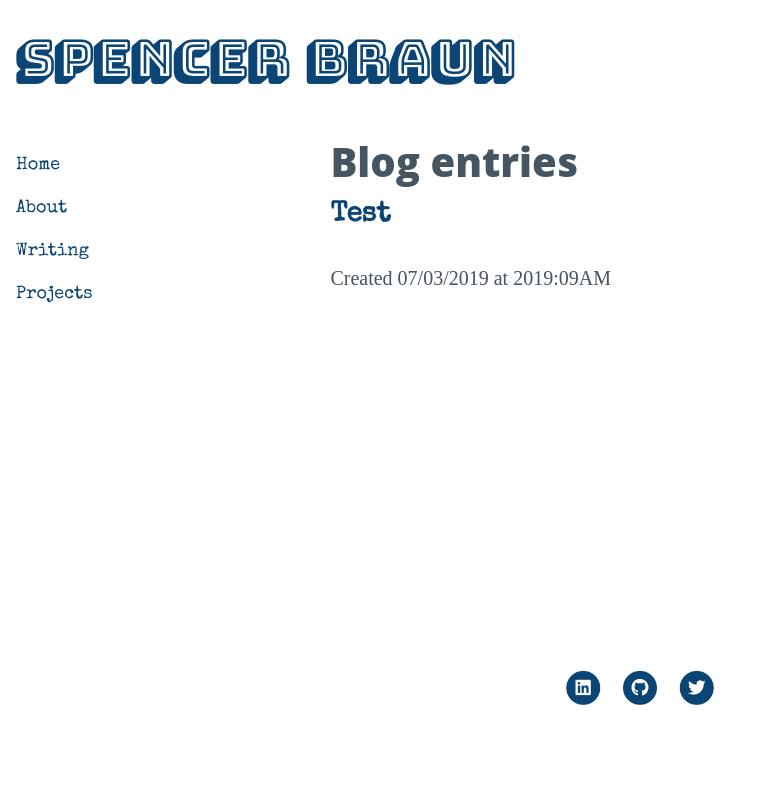
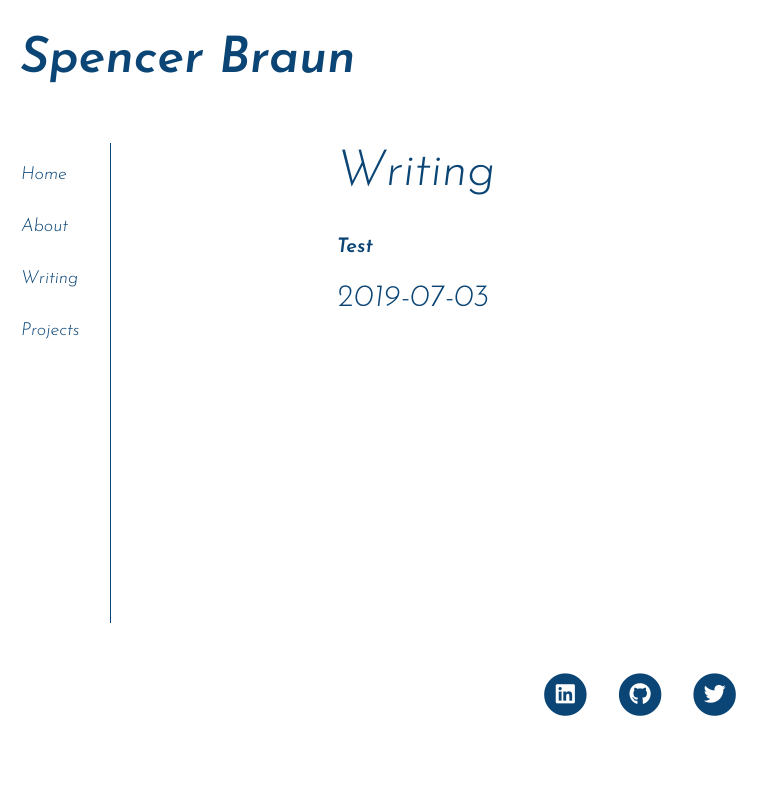
Before and after one commit to spencerbraun/personal_flask, a Flask app: page /writing in a window 1280 px wide. Shown: the top 785 px of the page, without its empty margins (0-783 px from the left). Run offline with Flask 2, Linux system fonts and the light colour scheme; data comes from the database, SQL or seed files in the repository; both versions use the stored data as it was after the commit; some libraries are stand-ins or nearby versions.

Commit message:
commit test post, change styling

```diff
--- a/app.py
+++ b/app.py
@@ -152,7 +152,7 @@ def login_required(fn):
     return inner
 
 
-@app.route("/login/", methods=["GET", "POST"])
+@app.route("/login", methods=["GET", "POST"])
 def login():
     next_url = request.args.get("next") or request.form.get("next")
     if request.method == "POST" and request.form.get("password"):
@@ -169,7 +169,7 @@ def login():
     return render_template("login.html", next_url=next_url)
 
 
-@app.route("/logout/", methods=["GET", "POST"])
+@app.route("/logout", methods=["GET", "POST"])
 def logout():
     if request.method == "POST":
         session.clear()
@@ -240,20 +240,20 @@ def _create_or_edit(entry, template):
     return render_template(template, entry=entry)
 
 
-@app.route("/create/", methods=["GET", "POST"])
+@app.route("/create", methods=["GET", "POST"])
 @login_required
 def create():
     return _create_or_edit(Entry(title="", content=""), "create.html")
 
 
-@app.route("/drafts/")
+@app.route("/drafts")
 @login_required
 def drafts():
     query = Entry.drafts().order_by(Entry.timestamp.desc())
     return object_list("index.html", query, check_bounds=False)
 
 
-@app.route("/<slug>/")
+@app.route("/<slug>")
 def detail(slug):
     if session.get("logged_in"):
         query = Entry.select()
@@ -263,7 +263,7 @@ def detail(slug):
     return render_template("detail.html", entry=entry)
 
 
-@app.route("/<slug>/edit/", methods=["GET", "POST"])
+@app.route("/<slug>/edit", methods=["GET", "POST"])
 @login_required
 def edit(slug):
     entry = get_object_or_404(Entry, Entry.slug == slug)
--- a/static/css/clean-blog.css
+++ b/static/css/clean-blog.css
@@ -4,26 +4,63 @@
  * Licensed under MIT (https://github.com/BlackrockDigital/startbootstrap-clean-blog/blob/master/LICENSE)
  */
 
+html {
+  font-size: 25px;
+  color: #0B4575;
+  font-family: 'Josefin Sans', sans-serif;
+}
+
 body {
-  font-size: 20px;
-  color: #455561;
-  font-family: 'Lora', 'Times New Roman', serif;
-}
+    font-size: 25px;
+    color: #0B4575;
+    font-family: 'Josefin Sans', sans-serif;
+    padding: 0 5px 5px 5px;
+},
 
 p {
   line-height: 1.5;
-  margin: 30px 0;
+  margin: 0px 0;
+  font-size: 15px;
+  color: light-grey;
+  font-family: 'Open Sans', 'Helvetica Neue', Helvetica, Arial, sans-serif;
+  font-weight: 300;
+  margin: 0px 0;
 }
 
 p a {
   text-decoration: underline;
 }
 
-h1,
-h2,
+.bigname {
+  color: #0B4575;
+  font-weight:600;
+  font-family: 'Josefin Sans', sans-serif;
+  font-size: 100px;
+},
+
+h1 {
+  margin: 0;
+  padding: 20px 0;
+  color: black;
+},
+
+
+h2 {
+  font-size: 25px;
+  color: #0B4575;
+  font-family: 'Josefin Sans', sans-serif;
+  font-weight:600;
+  margin: 15px 0;
+},
 h3,
 h4,
-h5,
+h5 {
+  font-size: 15px;
+  color: #0B4575;
+  font-family: 'Josefin Sans', sans-serif;
+  font-weight:300;
+  margin-bottom: 25px 0;
+},
 h6 {
   font-weight: 800;
   font-family: 'Open Sans', 'Helvetica Neue', Helvetica, Arial, sans-serif;
@@ -31,10 +68,18 @@ h6 {
 
 a {
   color: #0B4575;
-  font-family: 'Special Elite', cursive;
+  font-family: 'Josefin Sans', sans-serif;
   -webkit-transition: all 0.2s;
   transition: all 0.2s;
 }
+
+a.post_title {
+  font-size: 20px;
+  color: #0B4575;
+  font-family: 'Josefin Sans', sans-serif;
+  font-weight:600;
+  margin: 0px 0;
+},
 
 a:focus, a:hover {
   color: #64A6Bd;
@@ -214,8 +259,8 @@ header.masthead .page-heading h1,
 header.masthead .site-heading h1 {
   font-size: 15px;
   margin-top: 0;
-  /* font-family: 'Monoton', cursive; */
-  font-family: 'Bungee Shade', cursive;
+  font-family: 'Josefin Sans', sans-serif;
+  /* font-family: 'Bungee Shade', cursive; */
 }
 
 header.masthead .page-heading .subheading,
@@ -293,7 +338,7 @@ header.masthead .post-heading .meta a {
 }
 
 .post-preview > .post-meta {
-  font-size: 18px;
+  font-size: 10px;
   font-style: italic;
   margin-top: 0;
   color: #868e96;
@@ -427,10 +472,10 @@ footer .copyright {
   -o-transition: margin .25s ease-out;
   transition: margin .25s ease-out;
   background: #ffffff;
-  padding: 6px 8px 6px 16px;
+  padding: 6px 30px 6px 16px;
   font-size: 18px;
+  border-right: 1px solid #0B4575;
   }
-}
 
 #sidebar-wrapper .sidebar-heading {
   padding: 0.875rem 1.25rem;
@@ -463,27 +508,3 @@ footer .copyright {
     margin-left: -15rem;
   }
 }
-
-
-.sidenav {
-  width: 130px;
-  position: fixed;
-  z-index: 1;
-  top: 20px;
-  left: 10px;
-  background: #eee;
-  overflow-x: hidden;
-  padding: 8px 0;
-}
-
-.sidenav a {
-  padding: 6px 8px 6px 16px;
-  text-decoration: none;
-  font-size: 25px;
-  color: #2196F3;
-  display: block;
-}
-
-.sidenav a:hover {
-  color: #064579;
-}
--- a/templates/about.html
+++ b/templates/about.html
@@ -1,4 +1,6 @@
 {% extends "base.html" %}
 
+{% block content_title %}About{% endblock %}
 {% block content %}
+<div>content</div>
 {% endblock %}
--- a/templates/base.html
+++ b/templates/base.html
@@ -8,17 +8,20 @@
   <meta name="description" content="">
   <meta name="author" content="">
 
-  <title>spencer braun</title>
+  <title>Spencer Braun</title>
 
   <!-- Bootstrap core CSS -->
   <link href="static/vendor/bootstrap/css/bootstrap.min.css" rel="stylesheet">
 
   <!-- Custom fonts for this template -->
   <link href="static/vendor/fontawesome-free/css/all.min.css" rel="stylesheet" type="text/css">
-  <link href="https://fonts.googleapis.com/css?family=Bungee+Shade|Monoton|Special+Elite&display=swap" rel="stylesheet">
+  <link href="https://fonts.googleapis.com/css?family=Bungee+Shade|Josefin+Sans:300i,600i&display=swap" rel="stylesheet">
   <!-- <link href='https://fonts.googleapis.com/css?family=Open+Sans:300italic,400italic,600italic,700italic,800italic,400,300,600,700,800' rel='stylesheet' type='text/css'> -->
 
   <!-- Custom styles for this template -->
+  <link rel="shortcut icon" href="static/img/favicon.ico" type="image/x-icon">
+  <link rel="icon" href="static/img/favicon.ico" type="image/x-icon">
+
   <link href="static/css/clean-blog.css" rel="stylesheet">
 
 </head>
@@ -34,7 +37,7 @@
       <div class="row">
         <div class="ml-auto col-12">
           <div class="site-heading">
-            <h1>Spencer Braun</h1>
+            <h1 class="bigname">Spencer Braun</h1>
             <!-- <span class="subheading">Site stub</span> -->
           </div>
         </div>
@@ -46,7 +49,6 @@
   <div class="d-flex" id="wrapper">
       <!-- Sidebar -->
       <div class="bg" id="sidebar-wrapper">
-        <!-- <div class="sidebar-heading">Spencer Braun </div> -->
         <ul class="navbar-nav ml-auto">
           <li class="nav-item">
             <a class="nav-link" href="{{ url_for('index') }}">Home</a>
@@ -74,10 +76,10 @@
                     <p>{{ message }}</p>
                   </div>
                 {% endfor %}
-
+                {% block title %}{% endblock %}
                 {% block page_header %}
                   <div class="page-header">
-                    <h1>{% block content_title %}{% endblock %}</h1>
+                    <h2>{% block content_title %}{% endblock %}</h2>
                   </div>
                 {% endblock %}
 
--- a/templates/detail.html
+++ b/templates/detail.html
@@ -1,6 +1,4 @@
 {% extends "base.html" %}
-
-{% block title %}{{ entry.title }}{% endblock %}
 
 {% block content_title %}{{ entry.title }}{% endblock %}
 
@@ -11,6 +9,6 @@
 {% endblock %}
 
 {% block content %}
-  <p>Created {{ entry.timestamp.strftime('%m/%d/%Y at %I:%M%p') }}</p>
+  <h5>{{ entry.timestamp.strftime('%Y-%m-%d') }}</h5>
   {{ entry.html_content }}
 {% endblock %}
--- a/templates/writing.html
+++ b/templates/writing.html
@@ -1,42 +1,16 @@
 {% extends "base.html" %}
-<!--
-{% block title %}Writing{% endblock %}
 
-{% block content_title %}{% if search %}Search "{{ search }}"{% else %}Blog entries{% endif %}{% endblock %}
+{% block content_title %}{% if search %}Search "{{ search }}"{% endif %}Writing{% endblock %}
 
 
 {% block content %}
   {% for entry in object_list %}
     <h3>
-      <a href="{% if entry.published %}{{ url_for('detail', slug=entry.slug) }}{% else %}{{ url_for('edit', slug=entry.slug) }}{% endif %}">
+      <a class="post_title" href="{% if entry.published %}{{ url_for('detail', slug=entry.slug) }}{% else %}{{ url_for('edit', slug=entry.slug) }}{% endif %}">
         {{ entry.title }}
       </a>
     </h3>
-    <p>Created {{ entry.timestamp.strftime('%m/%d/%Y at %G:%I%p') }}</p>
-  {% else %}
-    <p>No entries have been created yet.</p>
+    <h5>{{ entry.timestamp.strftime('%Y-%m-%d') }}</h5>
   {% endfor %}
   {% include "includes/pagination.html" %}
-{% endblock %} -->
-
-
-<!-- Main Content -->
-<div class="container">
-  <div class="row">
-    <div class="col-lg-8 col-md-10 mx-auto">
-        <div class="container">
-          {% for category, message in get_flashed_messages(with_categories=true) %}
-            <div class="alert alert-{{ category }} alert-dismissable">
-              <button type="button" class="close" data-dismiss="alert" aria-hidden="true">&times;</button>
-              <p>{{ message }}</p>
-            </div>
-          {% endfor %}
-
-      </div>
-      <!-- Pager -->
-      <!-- <div class="clearfix">
-        <a class="btn btn-primary float-right" href="#">Older Posts &rarr;</a>
-      </div>
-    </div>
-  </div>
-</div>
+{% endblock %}
```
Also changed, not shown: blog.db, static/img/favicon.ico (added).
